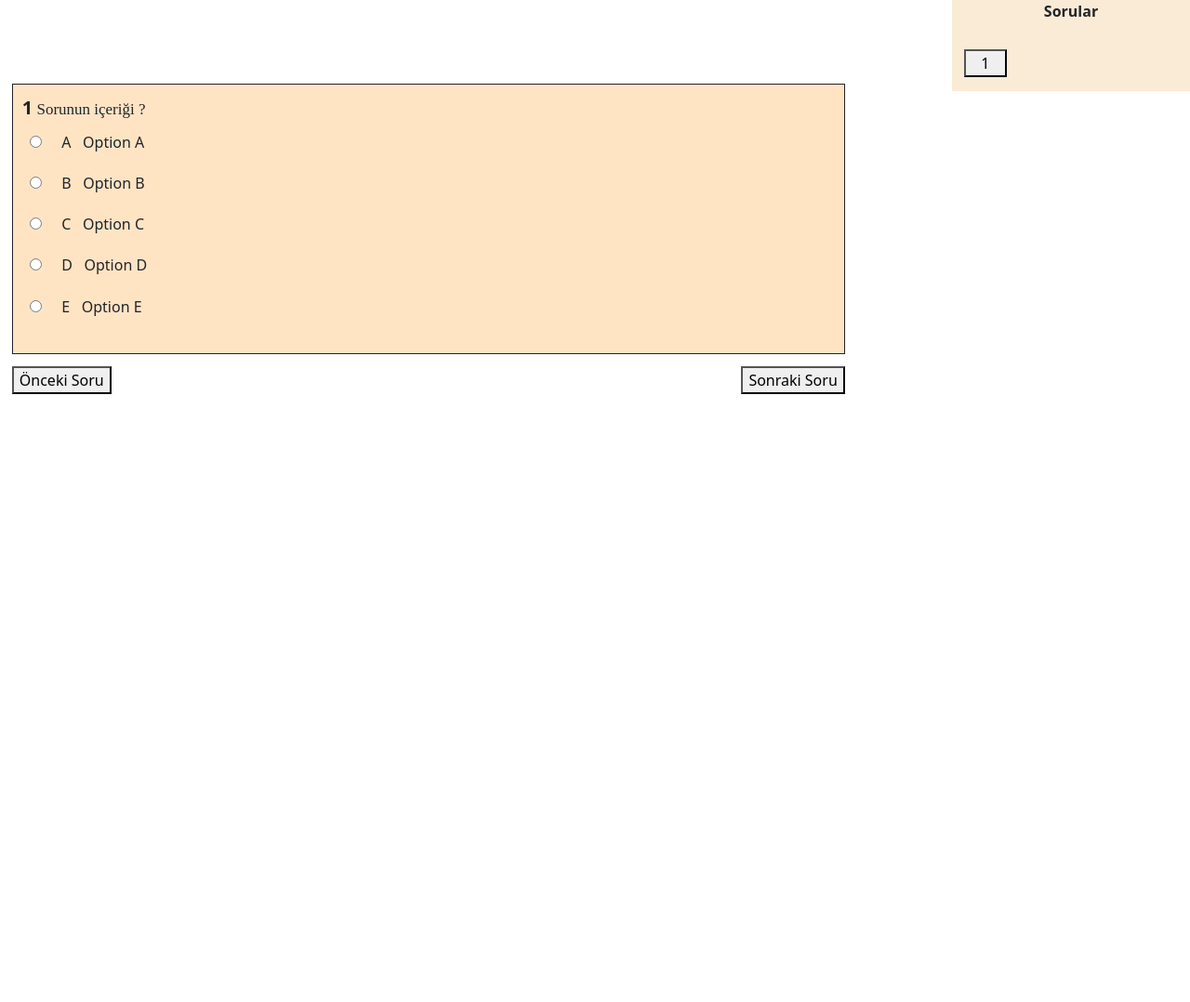
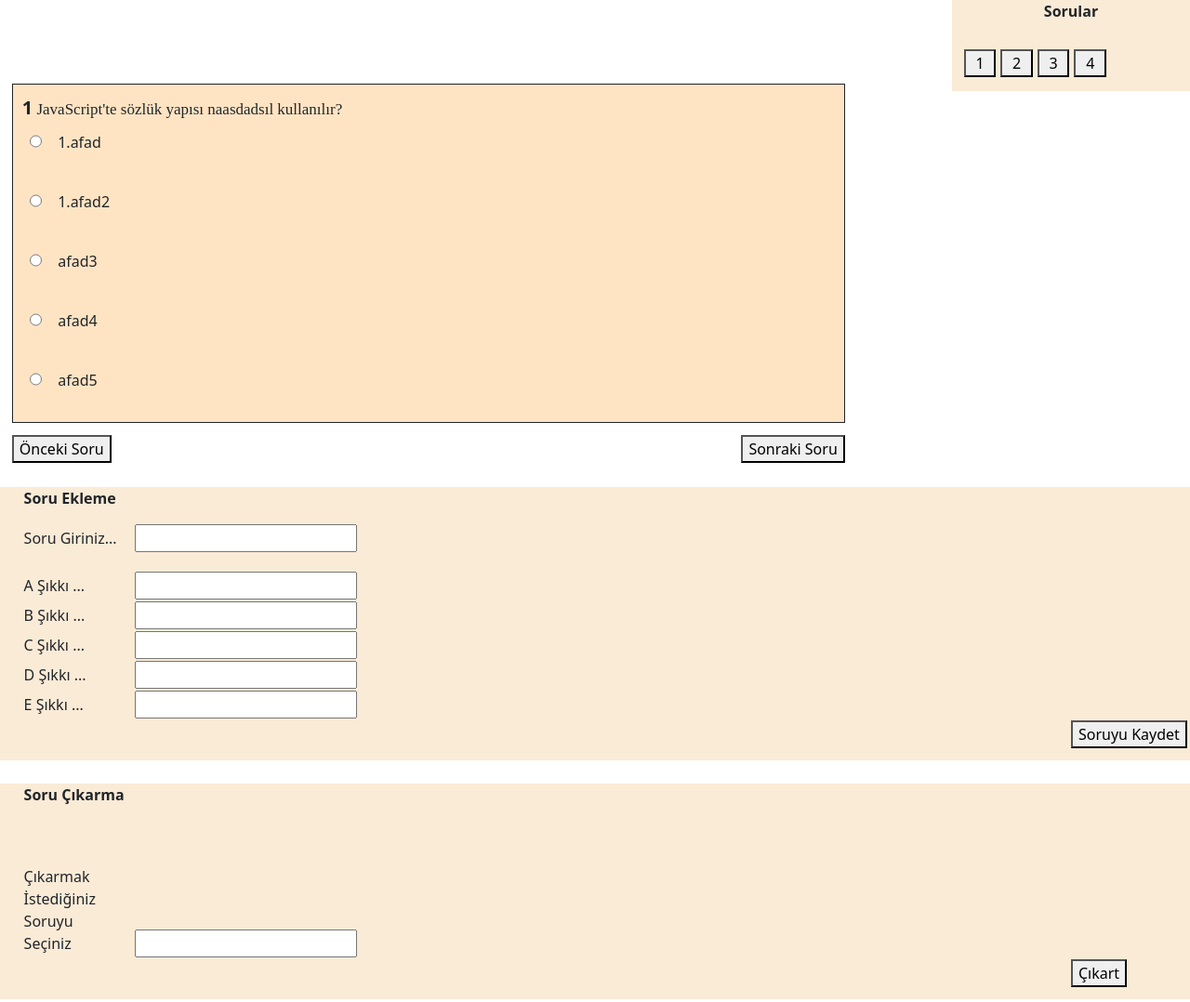
Before and after one commit to HsynAslan/test-js, a plain HTML site: page index.html in a window 1280 px wide. Shown: the whole page at 93% size. Before the commit the page ends 800 px from the top, so only its background shows below. Drawn offline with nearby package versions, Linux system fonts and the light colour scheme.

Commit message:
question adding and extraction create

```diff
--- a/index.html
+++ b/index.html
@@ -17,7 +17,9 @@
     <div class="sorular-tablo">
       <p id="tablo-header">Sorular</p>
       <div class="sorular-tablo-buttons">
-        <button id="soru1" class="sorular-button">1</button>
+        <div id="button-container">
+          <!-- <button id="soru1" class="sorular-button">1</button> -->
+        </div>
       </div>
     </div>
     <div class="soru-secmeli-blok">
@@ -26,25 +28,76 @@
         <span id="soru">Sorunun içeriği ?</span> <br />
       </div>
       <div class="cevaplar" id="cevap-id">
-        <input type="radio" name="A" value="a" id="radio1" />
-        A &nbsp Option A
-
+        <div class="herCevap">
+          <input type="radio" name="A" value="a" id="radio1" />
+          <p class="cevap-class" id="cevap1HTML">A &nbsp Option A</p>
+        </div>
         <br />
-        <input type="radio" name="A" value="b" id="radio2" /> B &nbsp Option B
+        <div class="herCevap">
+          <input type="radio" name="A" value="b" id="radio2" />
+          <p class="cevap-class" id="cevap2HTML">B &nbsp Option B</p>
+        </div>
         <br />
-        <input type="radio" name="A" value="c" id="radio3" /> C &nbsp Option C
+        <div class="herCevap">
+          <input type="radio" name="A" value="c" id="radio3" />
+          <p class="cevap-class" id="cevap3HTML">C &nbsp Option C</p>
+        </div>
         <br />
-        <input type="radio" name="A" value="d" id="radio4" /> D &nbsp Option D
+        <div class="herCevap">
+          <input type="radio" name="A" value="d" id="radio4" />
+          <p class="cevap-class" id="cevap4HTML">D &nbsp Option D</p>
+        </div>
         <br />
-        <input type="radio" name="A" value="e" id="radio5" /> E &nbsp Option E
+        <div class="herCevap">
+          <input type="radio" name="A" value="e" id="radio5" />
+          <p class="cevap-class" id="cevap5HTML">E &nbsp Option E</p>
+        </div>
       </div>
     </div>
 
     <div class="ileri-geri-buttonlar">
-      <div id="geri-button"><button>Önceki Soru</button></div>
+      <div id="geri-button">
+        <button onclick="backQuestion()">Önceki Soru</button>
+      </div>
       <div id="ileri-button">
         <button onclick="nextQuestion()">Sonraki Soru</button>
       </div>
+    </div>
+    <div class="soru-ekleme-cikarma">
+      <p class="basliklar">Soru Ekleme</p>
+      <div>
+        <label class="labelText mb-4">Soru Giriniz...</label>
+        <input type="text" id="inputQuestion" maxlength="100" />
+      </div>
+      <div>
+        <label class="labelText">A Şıkkı ...</label>
+        <input type="text" id="inputA" maxlength="100" />
+      </div>
+      <div>
+        <label class="labelText">B Şıkkı ...</label>
+        <input type="text" id="inputB" maxlength="100" />
+      </div>
+      <div>
+        <label class="labelText">C Şıkkı ...</label>
+        <input type="text" id="inputC" maxlength="100" />
+      </div>
+      <div>
+        <label class="labelText">D Şıkkı ...</label>
+        <input type="text" id="inputD" maxlength="100" />
+      </div>
+      <div>
+        <label class="labelText">E Şıkkı ...</label>
+        <input type="text" id="inputE" maxlength="100" />
+      </div>
+      <div class="eklemeButton">
+        <button onclick="soruEkleme()">Soruyu Kaydet</button>
+      </div>
+    </div>
+    <div class="soruCikar">
+      <p class="basliklar">Soru Çıkarma</p>
+      <label class="labelText mt-5">Çıkarmak İstediğiniz Soruyu Seçiniz</label>
+      <input type="number" id="SoruCikarma" name="tentacles" min="1" />
+      <button class="eklemeButton">Çıkart</button>
     </div>
     <div class="soru-uclu-soru"></div>
     <script src="script.js"></script>
--- a/script.js
+++ b/script.js
@@ -10,15 +10,29 @@ window.onload = function () {
     document.getElementById("radio1").nextSibling.innerHTML =
       sorular[0].aciklama;
     console.log(inputCount);
+
+    document.getElementById("soru-num-int").innerHTML = 1;
+    document.getElementById("soru").innerHTML = sorular[1].aciklama;
+
+    document.getElementById("cevap1HTML").innerHTML = sorular[0].cevap1;
+
+    document.getElementById("cevap2HTML").innerHTML = sorular[0].cevap2;
+
+    document.getElementById("cevap3HTML").innerHTML = sorular[0].cevap3;
+
+    document.getElementById("cevap4HTML").innerHTML = sorular[0].cevap4;
+
+    document.getElementById("cevap5HTML").innerHTML = sorular[0].cevap5;
+    myFunction(countQuestions);
   }
 };
 
 let sorular = [
   {
     numara: 1,
-    aciklama: "JavaScript'te sözlük yapısı nasıl kullanılır?",
-    cevap1: "afad",
-    cevap2: "afad2",
+    aciklama: "1.soru içeriği",
+    cevap1: "1.afad",
+    cevap2: "1.afad2",
     cevap3: "afad3",
     cevap4: "afad4",
     cevap5: "afad5",
@@ -27,8 +41,8 @@ let sorular = [
   {
     numara: 2,
     aciklama: "JavaScript'te sözlük yapısı naasdadsıl kullanılır?",
-    cevap1: "afadadsac",
-    cevap2: "afadadsf2",
+    cevap1: "2.afadadsac",
+    cevap2: "2.afadadsf2",
     cevap3: "afadczx<c3",
     cevap4: "afadad4",
     cevap5: "afadc<5",
@@ -37,15 +51,25 @@ let sorular = [
   {
     numara: 3,
     aciklama: "JavaScript'te sözlük yapısı nasıl kullanılır33333?",
-    cevap1: "afad--",
-    cevap2: "afad2--",
+    cevap1: "3.afad--",
+    cevap2: "3.afad2--",
     cevap3: "afad3--",
     cevap4: "afad4--",
     cevap5: "afad5--",
     cevap: "e",
   },
+  {
+    numara: 4,
+    aciklama: "4.soru ?",
+    cevap1: "4.a şıkkı",
+    cevap2: "4fafaf",
+    cevap3: "fasfaf",
+    cevap4: "dfafaa",
+    cevap5: "qadD",
+    cevap: "a",
+  },
 ];
-
+var countQuestions = sorular.length;
 // console.log(sorular[0].numara); // 1
 // console.log(sorular[1].aciklama); // JavaScript'te döngüler nasıl kullanılır?
 // console.log(sorular[2].cevap); // JavaScript'te fonksiyonlar, 'function' anahtar kelimesi ile tanımlanır ve parametreler ve bir kod bloğu içerir.
@@ -63,20 +87,64 @@ function nextQuestion() {
 
   screenUpdate(indexSoruNumarasi);
 }
+
+function backQuestion() {
+  indexSoruNumarasi--;
+  if (indexSoruNumarasi < 1) {
+    indexSoruNumarasi = sorular.length; // başa dönüldü
+  }
+
+  screenUpdate(indexSoruNumarasi);
+}
 function screenUpdate(soruNumber) {
   // ekranda değişiklikler burda yapılacak
 
   document.getElementById("soru-num-int").innerHTML = soruNumber;
   document.getElementById("soru").innerHTML = sorular[soruNumber - 1].aciklama;
 
-  document.getElementById("radio1").nextSibling.nextSibling.value =
+  // document.getElementById("radio1").nextSibling.nextSibling.value =
+  //   sorular[soruNumber - 1].cevap1;
+
+  document.getElementById("cevap1HTML").innerHTML =
     sorular[soruNumber - 1].cevap1;
 
-  console.log(document.getElementById("radio1").nextSibling.nextSibling);
-  console.log(JSON.stringify(sorular[soruNumber - 1].cevap1));
+  document.getElementById("cevap2HTML").innerHTML =
+    sorular[soruNumber - 1].cevap2;
+
+  document.getElementById("cevap3HTML").innerHTML =
+    sorular[soruNumber - 1].cevap3;
+
+  document.getElementById("cevap4HTML").innerHTML =
+    sorular[soruNumber - 1].cevap4;
+
+  document.getElementById("cevap5HTML").innerHTML =
+    sorular[soruNumber - 1].cevap5;
+
+  // JSON.stringify(
+  //   sorular[soruNumber - 1].cevap + "a"
+  // );
 
   // document.getElementById("radio1").nextSibling =
   //   sorular[soruNumber - 1].cevap1;
 
   // en son cevabı kaydedip sağ üste kaydetmek lazım ve clear lamak lazım burda !!
 }
+
+function myFunction(e) {
+  for (let i = 1; i < e + 1; i++) {
+    let newBtn = document.createElement("button");
+    newBtn.innerText = i;
+    newBtn.classList.add("sorular-button"); // Burada sorular-button sınıfı ekleniyor.
+
+    newBtn.onclick = function () {
+      screenUpdate(i);
+    };
+
+    document.querySelector("#button-container").appendChild(newBtn);
+  }
+}
+
+function soruEkleme() {
+  var girdiSoru = document.getElementById("inputQuestion");
+  console.log(girdiSoru);
+}
--- a/style.css
+++ b/style.css
@@ -24,7 +24,7 @@
   font-family: "Times New Roman", Times, serif;
 }
 .cevaplar input {
-  margin-bottom: 3%;
+  margin-bottom: 2%;
   margin-right: 2%;
   cursor: pointer;
 }
@@ -50,13 +50,51 @@
 }
 .sorular-tablo-buttons {
   padding: 5%;
+  /* display: flex;
+  justify-content: space-between;
+  align-items: center; */
+  /* flex-wrap: wrap; */
+}
+.sorular-button {
+  width: 15%;
+  margin-right: 5px;
+  margin-bottom: 1%;
+}
+.cevap-class {
+}
+.herCevap {
   display: flex;
-  justify-content: space-between;
-  align-items: center;
+  justify-content: flex-start;
+}
+#button-container {
+  display: flex;
+  justify-content: flex-start;
   flex-wrap: wrap;
 }
-.sorular-button {
-  width: 20%;
-  margin-right: 1px;
+.soru-ekleme-cikarma {
+  background-color: antiquewhite;
   margin-bottom: 1%;
+  padding-bottom: 1%;
+  width: 100;
 }
+
+.basliklar {
+  font-weight: bold;
+  margin-top: 2%;
+  margin-left: 2%;
+}
+.labelText {
+  margin-left: 2%;
+  margin-right: 1%;
+  width: 8%;
+  margin-bottom: 5px;
+}
+.eklemeButton {
+  margin-left: 90%;
+}
+.soruCikar {
+  background-color: antiquewhite;
+  margin-bottom: 1%;
+  padding-bottom: 1%;
+  width: 100;
+}
```
